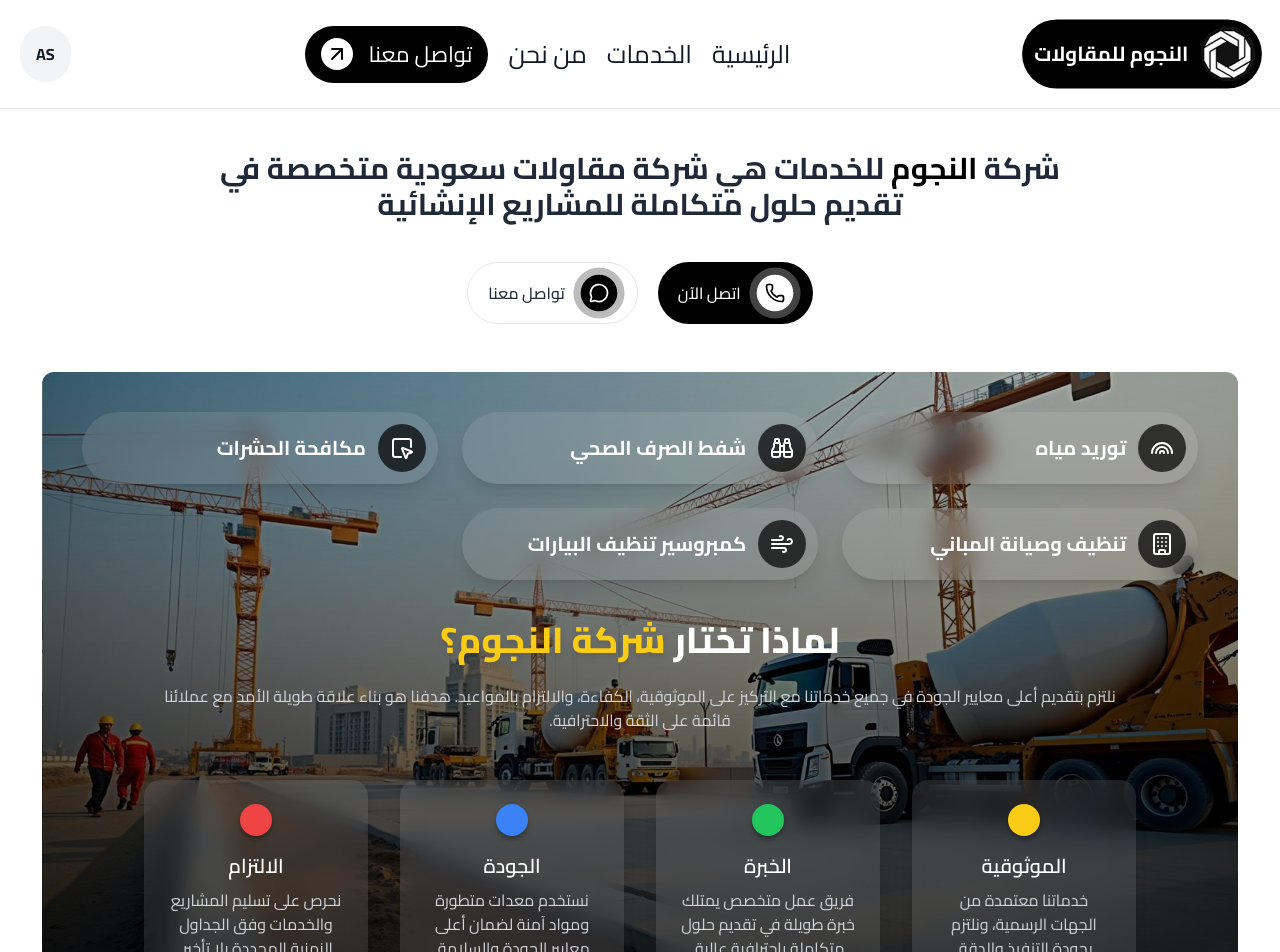
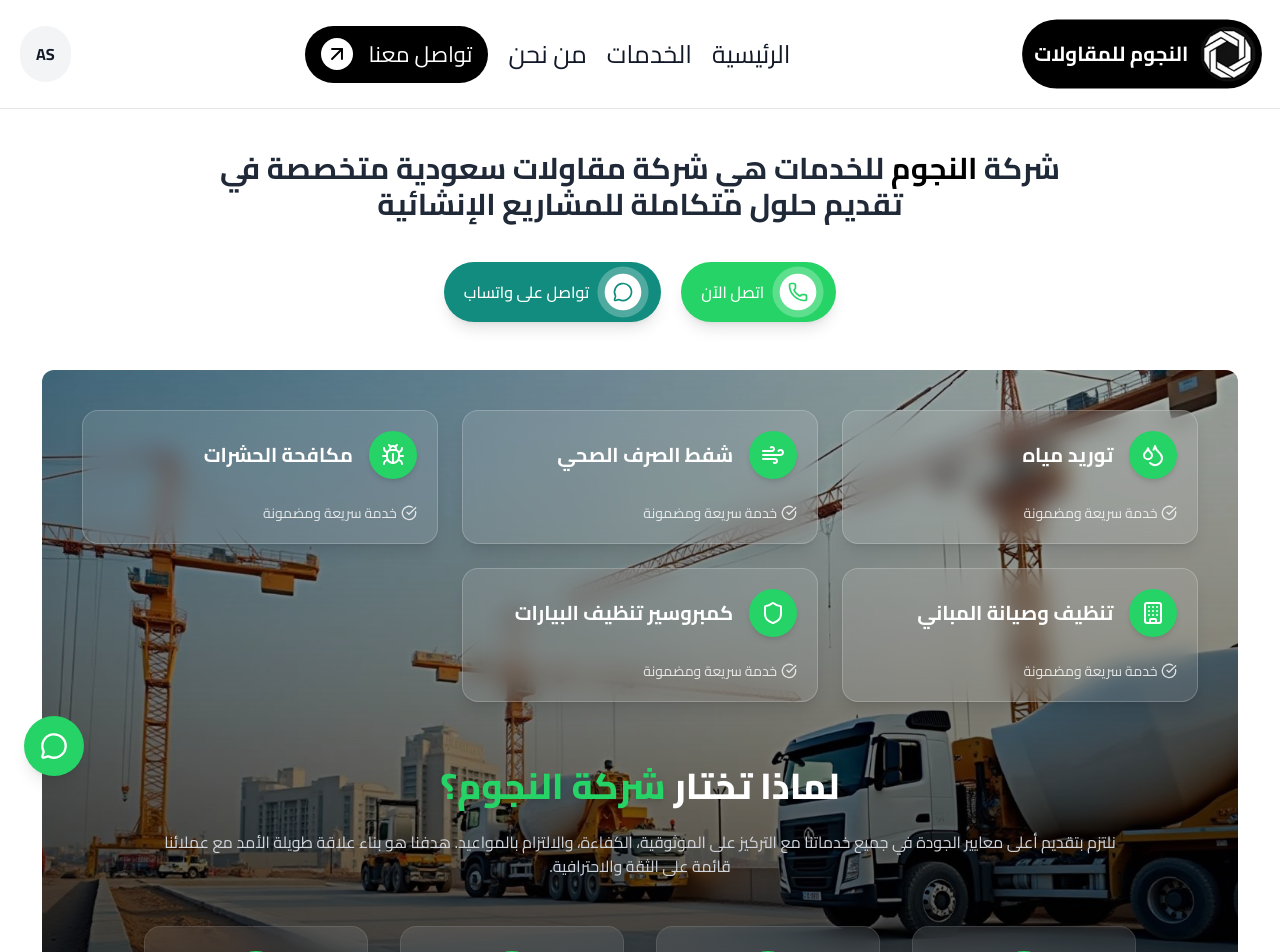
Before and after one commit to ashmawymidxd/Stars, a React (Vite) app: page / in a window 1280 px wide. Shown: the top 952 px of the page. Built offline with nearby package versions, Linux system fonts and the light colour scheme.

Commit message:
Update HeroSection.jsx

```diff
--- a/src/components/HeroSection.jsx
+++ b/src/components/HeroSection.jsx
@@ -1,12 +1,5 @@
-import { Phone, MessageCircleIcon } from "lucide-react";
+import { Phone, MessageCircle, Shield, Droplets, Bug, Building, Wind, Clock, Award, Users, CheckCircle } from "lucide-react";
 import banner from "../assets/hero/banner2.jpg";
-import {
-  RainbowIcon,
-  BinocularsIcon,
-  InspectIcon,
-  BuildingIcon,
-  WindIcon,
-} from "lucide-react";
 import { motion } from "framer-motion";
 
 function HeroSection() {
@@ -14,27 +7,27 @@ function HeroSection() {
     {
       id: 1,
       name: "توريد مياه",
-      icon: RainbowIcon,
+      icon: Droplets, // More appropriate for water supply
     },
     {
       id: 2,
       name: "شفط الصرف الصحي",
-      icon: BinocularsIcon,
+      icon: Wind, // Represents suction/vacuum
     },
     {
       id: 3,
       name: "مكافحة الحشرات",
-      icon: InspectIcon,
+      icon: Bug, // Directly represents pests
     },
     {
       id: 4,
       name: "تنظيف وصيانة المباني",
-      icon: BuildingIcon,
+      icon: Building, // Good for buildings
     },
     {
       id: 5,
       name: "كمبروسير تنظيف البيارات",
-      icon: WindIcon,
+      icon: Shield, // Represents protection/cleaning
     },
   ];
 
@@ -86,7 +79,7 @@ function HeroSection() {
             مقاولات سعودية متخصصة في تقديم حلول متكاملة للمشاريع الإنشائية
           </motion.h1>
 
-          {/* Buttons */}
+          {/* Buttons - WhatsApp style */}
           <motion.div
             className="flex justify-center gap-5 mt-10"
             variants={fadeUp}
@@ -99,12 +92,12 @@ function HeroSection() {
             <motion.a
               href="tel:+966567648029"
               target="__blank"
-              className="bg-black text-white px-5 py-3 rounded-full flex items-center gap-4 font-medium hover:bg-gray-800 transition-colors relative overflow-hidden "
+              className="bg-[#25D366] text-white px-5 py-3 rounded-full flex items-center gap-4 font-medium hover:bg-[#20bd5d] transition-colors relative overflow-hidden shadow-lg"
               whileHover={{ scale: 1.05 }}
               whileTap={{ scale: 0.95 }}
             >
               <motion.span
-                className="bg-white text-black p-2 rounded-full flex items-center justify-center relative"
+                className="bg-white text-[#25D366] p-2 rounded-full flex items-center justify-center relative"
                 variants={pulseAnimation}
                 initial="hidden"
                 animate="visible"
@@ -124,25 +117,25 @@ function HeroSection() {
             <motion.a
               href="https://wa.me/+966567648029"
               target="__blank"
-              className="border text-gray-800 px-5 py-3 flex items-center gap-4 rounded-full font-medium hover:bg-gray-200 transition-colors relative overflow-hidden"
+              className="bg-[#128C7E] text-white px-5 py-3 flex items-center gap-4 rounded-full font-medium hover:bg-[#0e786c] transition-colors relative overflow-hidden shadow-lg"
               whileHover={{ scale: 1.05 }}
               whileTap={{ scale: 0.95 }}
             >
               <motion.span
-                className="bg-black text-white p-2 rounded-full flex items-center justify-center relative"
+                className="bg-white text-[#128C7E] p-2 rounded-full flex items-center justify-center relative"
                 variants={pulseAnimation}
                 initial="hidden"
                 animate="visible"
               >
                 <motion.span
-                  className="absolute inset-0 bg-black rounded-full"
+                  className="absolute inset-0 bg-white rounded-full"
                   variants={overlayAnimation}
                   initial="hidden"
                   animate="visible"
                 />
-                <MessageCircleIcon className="relative z-10" size={20} />
+                <MessageCircle className="relative z-10" size={20} />
               </motion.span>
-              تواصل معنا
+              تواصل على واتساب
             </motion.a>
           </motion.div>
         </div>
@@ -161,27 +154,31 @@ function HeroSection() {
             {services.map((service, i) => (
               <motion.div
                 key={service.id}
-                className="bg-white/10 backdrop-blur-md hover:bg-white/20 transition-all duration-300 cursor-pointer rounded-full p-3 flex flex-col gap-4 shadow-lg hover:shadow-xl"
+                className="bg-white/10 backdrop-blur-md hover:bg-white/20 transition-all duration-300 cursor-pointer rounded-2xl p-5 flex flex-col gap-4 shadow-lg hover:shadow-xl border border-white/20"
                 variants={fadeUp}
                 initial="hidden"
                 whileInView="visible"
                 viewport={{ once: false, amount: 0.2 }}
                 custom={i}
               >
-                <div className="flex items-center gap-3">
-                  <span className="p-3 rounded-full bg-black/70 flex items-center justify-center">
+                <div className="flex items-center gap-4">
+                  <span className="p-3 rounded-full bg-[#25D366] flex items-center justify-center shadow-md">
                     <service.icon className="text-white" size={24} />
                   </span>
                   <h1 className="font-bold text-white text-lg sm:text-xl">
                     {service.name}
                   </h1>
                 </div>
+                <div className="flex items-center text-white/80 text-sm mt-2">
+                  <CheckCircle size={16} className="ml-1" />
+                  <span>خدمة سريعة ومضمونة</span>
+                </div>
               </motion.div>
             ))}
           </div>
 
           {/* لماذا نحن Section */}
-          <div className="mt-10 text-center text-white max-w-5xl mx-auto px-4">
+          <div className="mt-16 text-center text-white max-w-5xl mx-auto px-4">
             <motion.h2
               className="text-2xl sm:text-3xl lg:text-4xl font-extrabold mb-6"
               variants={fadeUp}
@@ -191,7 +188,7 @@ function HeroSection() {
               custom={0}
             >
               لماذا تختار{" "}
-              <span className="text-yellow-400 drop-shadow-md">
+              <span className="text-[#25D366] drop-shadow-md">
                 شركة النجوم؟
               </span>
             </motion.h2>
@@ -211,38 +208,38 @@ function HeroSection() {
             <div className="grid grid-cols-1 sm:grid-cols-2 lg:grid-cols-4 gap-8">
               {[
                 {
-                  color: "bg-yellow-400",
+                  icon: Clock,
                   title: "الموثوقية",
                   text: "خدماتنا معتمدة من الجهات الرسمية، ونلتزم بجودة التنفيذ والدقة.",
                 },
                 {
-                  color: "bg-green-500",
+                  icon: Users,
                   title: "الخبرة",
                   text: "فريق عمل متخصص يمتلك خبرة طويلة في تقديم حلول متكاملة باحترافية عالية.",
                 },
                 {
-                  color: "bg-blue-500",
+                  icon: Award,
                   title: "الجودة",
                   text: "نستخدم معدات متطورة ومواد آمنة لضمان أعلى معايير الجودة والسلامة.",
                 },
                 {
-                  color: "bg-red-500",
+                  icon: CheckCircle,
                   title: "الالتزام",
                   text: "نحرص على تسليم المشاريع والخدمات وفق الجداول الزمنية المحددة بلا تأخير.",
                 },
               ].map((item, i) => (
                 <motion.div
                   key={i}
-                  className="bg-white/10 backdrop-blur-md rounded-2xl p-6 flex flex-col items-center text-center shadow-lg hover:shadow-xl hover:bg-white/20 transition-all duration-300"
+                  className="bg-white/10 backdrop-blur-md rounded-2xl p-6 flex flex-col items-center text-center shadow-lg hover:shadow-xl hover:bg-white/20 transition-all duration-300 border border-white/10"
                   variants={fadeUp}
                   initial="hidden"
                   whileInView="visible"
                   viewport={{ once: false, amount: 0.2 }}
                   custom={i + 2}
                 >
-                  <span
-                    className={`${item.color} p-4 rounded-full mb-4 shadow-md shadow-black/30`}
-                  />
+                  <span className="bg-[#25D366] p-4 rounded-full mb-4 shadow-md">
+                    <item.icon className="text-white" size={24} />
+                  </span>
                   <h3 className="text-lg sm:text-xl font-semibold mb-2">
                     {item.title}
                   </h3>
@@ -252,6 +249,17 @@ function HeroSection() {
                 </motion.div>
               ))}
             </div>
+
+            {/* WhatsApp Floating Button */}
+            <motion.a
+              href="https://wa.me/+966567648029"
+              target="__blank"
+              className="fixed bottom-6 left-6 bg-[#25D366] text-white p-4 rounded-full shadow-lg z-50 hover:bg-[#20bd5d] transition-colors"
+              whileHover={{ scale: 1.1 }}
+              whileTap={{ scale: 0.9 }}
+            >
+              <MessageCircle size={28} />
+            </motion.a>
           </div>
         </div>
       </div>
```
